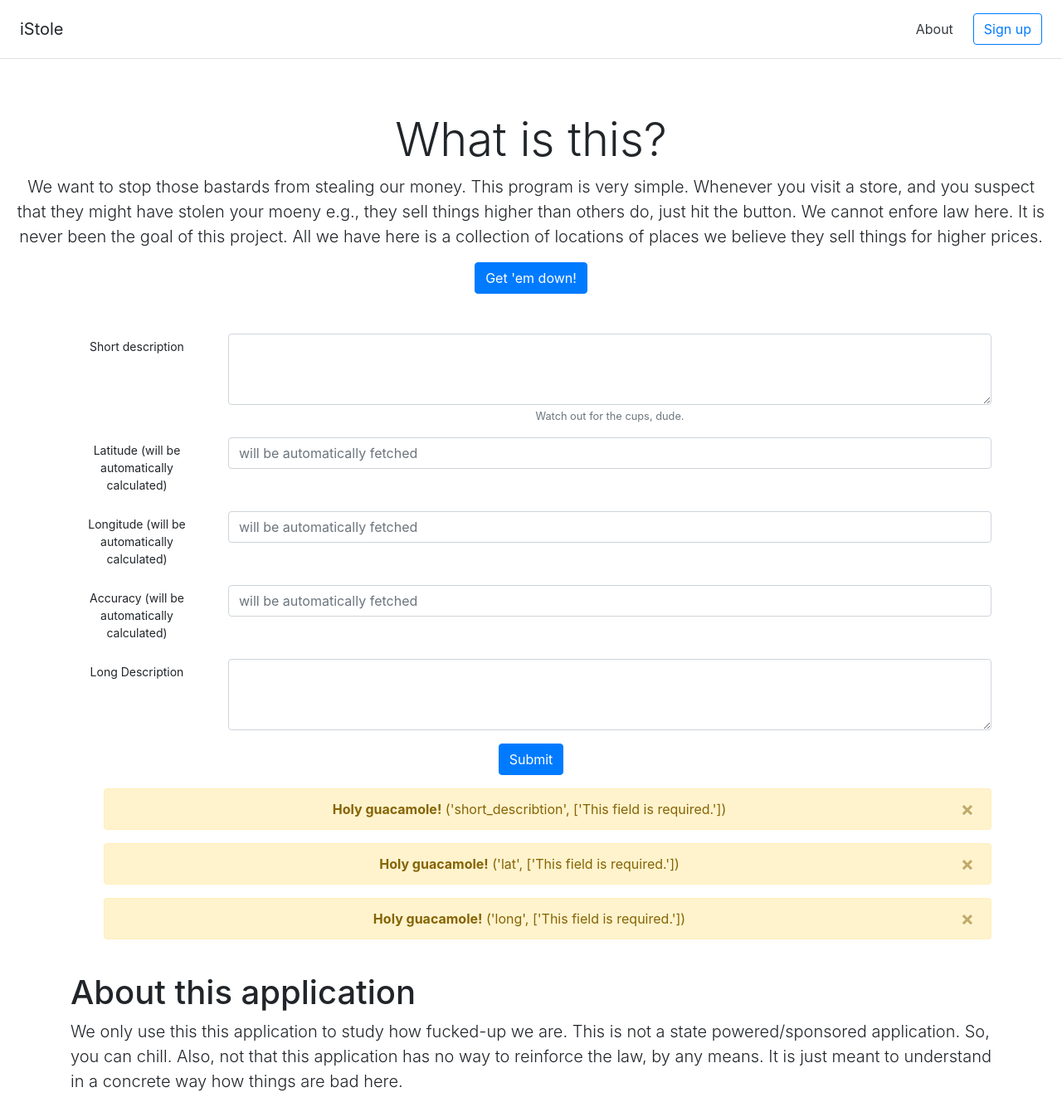
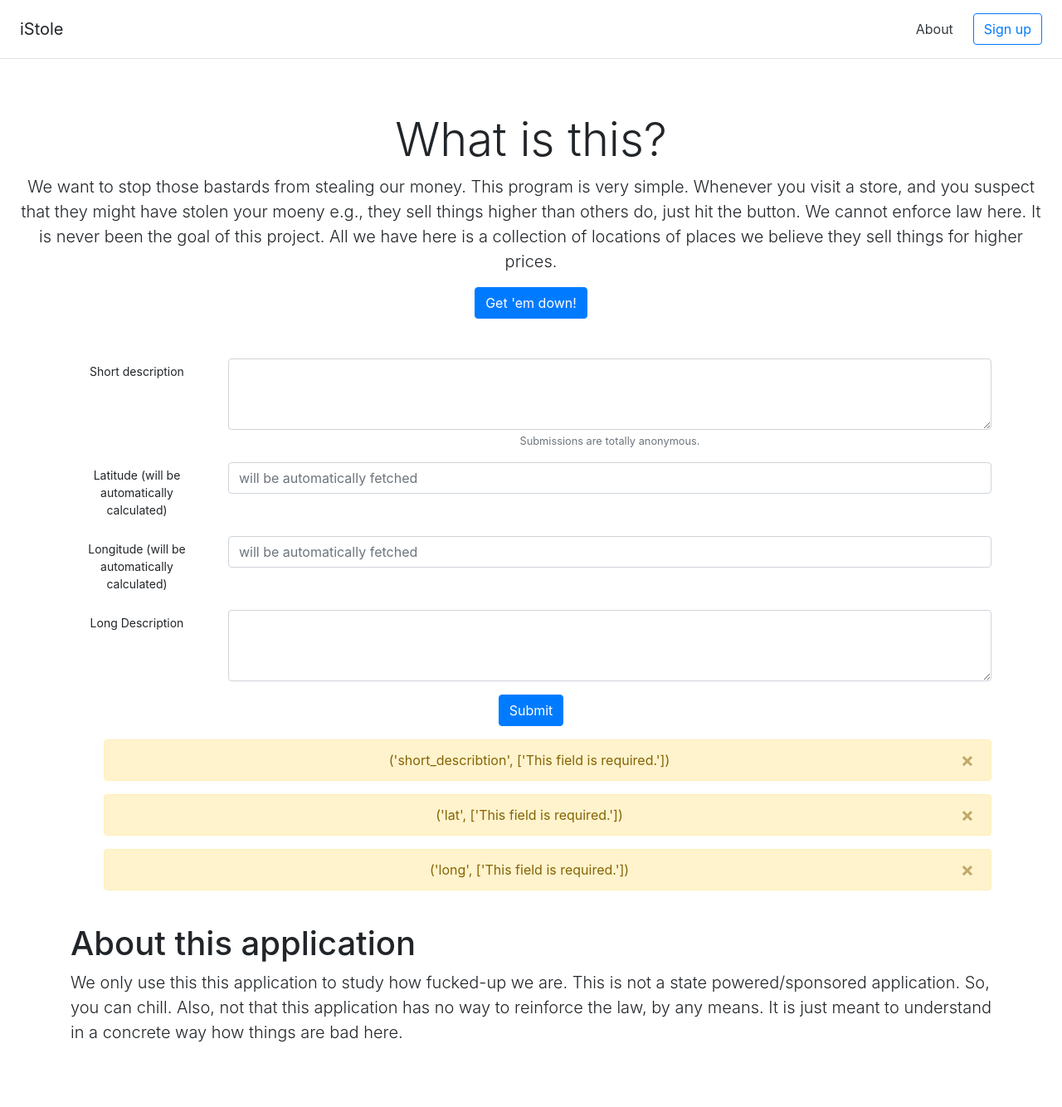
Before and after one commit to adonese/istole, a Flask app: page / in a window 1280 px wide. Shown: the whole page at 83% size. After the commit the page ends 1256 px from the top, so only its background shows below. Run offline with Flask 2, Linux system fonts and the light colour scheme; some libraries are stand-ins or nearby versions.

Commit message:
further polishing

```diff
--- a/app.py
+++ b/app.py
@@ -52,9 +52,7 @@ def index():
         q.long_describtion = form.long_describtion.data
         db.session.add(q)
         db.session.commit()
-        flash(
-            "Thank you so much for your response. Would you prefer a pepsi, or coca cola? Minicare is not allowed though."
-        )
+        flash("Thank you so much for your submission!")
     else:
         print("Where to fuck i fucked up.")
         for error in form.errors.items():
--- a/templates/index.html
+++ b/templates/index.html
@@ -49,7 +49,7 @@
     <p class="lead">
       We want to stop those bastards from stealing our money. This program is very simple. Whenever you visit a store,
       and you suspect that they might have stolen your moeny e.g., they sell things higher than others do, just hit the
-      button. We <el>cannot</el> enfore law here. It is never been the goal of this project. All we have here is a
+      button. We <el>cannot</el> enforce law here. It is never been the goal of this project. All we have here is a
       collection of locations of places we believe they sell things for higher prices.
     </p>
 
@@ -63,7 +63,7 @@
           <label class="col-sm-2 col-form-label col-form-label-sm">{{form.short_describtion.label}}</label>
           <div class="col-sm-10">
             <textarea class="form-control" rows="3" name="short_describtion" required></textarea>
-            <small id="emailHelp" class="form-text text-muted">Watch out for the cups, dude.</small>
+            <small id="emailHelp" class="form-text text-muted">Submissions are totally anonymous.</small>
           </div>
 
         </div>
@@ -83,18 +83,8 @@
               placeholder="will be automatically fetched" required>
           </div>
         </div>
-        <!--Begin of something-->
 
-        <div class="form-group row">
-          <label class="col-sm-2 col-form-label col-form-label-sm">Accuracy (will be automatically calculated)</label>
-          <div class="col-sm-10">
-            <input name="long" type="number" step="any" id="long" class="form-control"
-              placeholder="will be automatically fetched">
-          </div>
-        </div>
-        <!--Begin of something-->
-        <!--End of another thing-->
-
+        <!--Long description div-->
         <div class="form-group row">
           <label class="col-sm-2 col-form-label col-form-label-sm">{{form.long_describtion.label}}</label>
           <div class="col-sm-10">
@@ -110,7 +100,7 @@
         <ul class="flashes">
           {% for message in messages %}
           <div class="alert alert-warning alert-dismissible fade show" role="alert">
-            <strong>Holy guacamole!</strong> {{message}}
+            {{message}}
             <button type="button" class="close" data-dismiss="alert" aria-label="Close">
               <span aria-hidden="true">&times;</span>
             </button>
```
